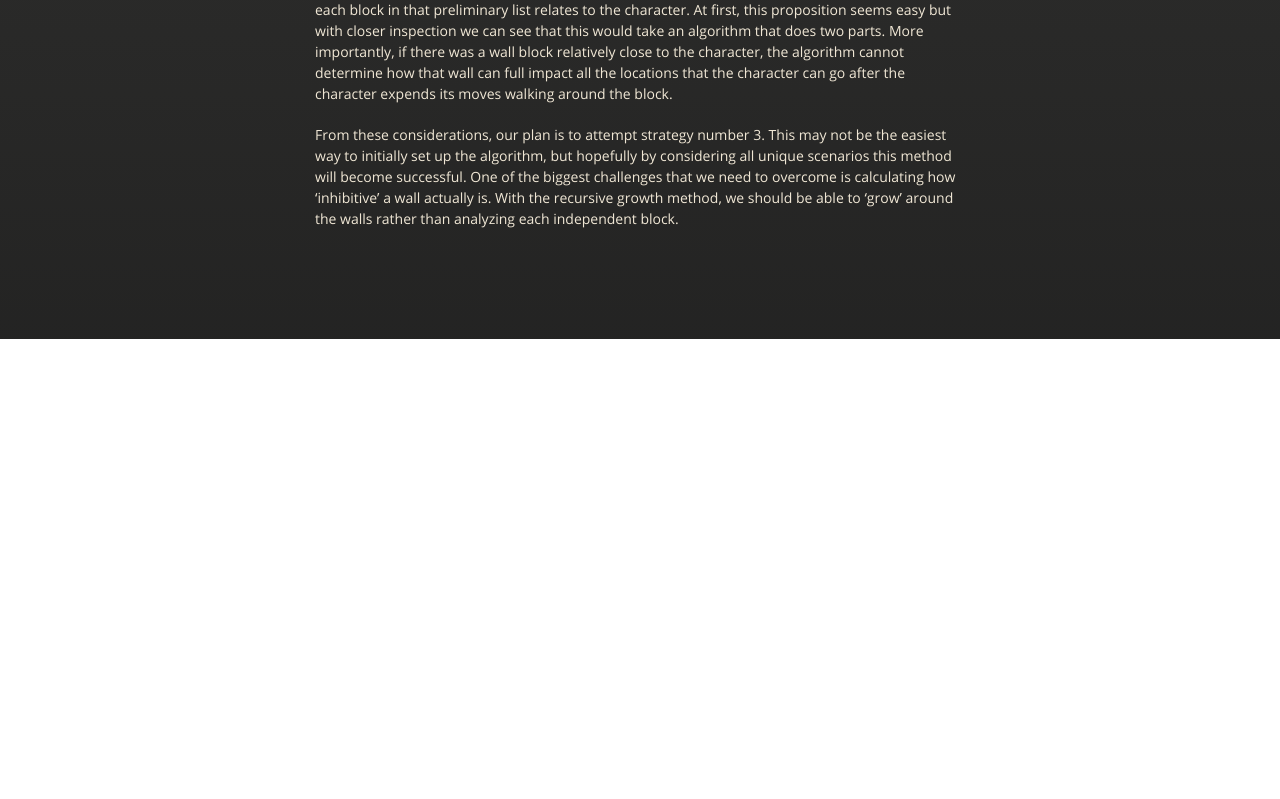
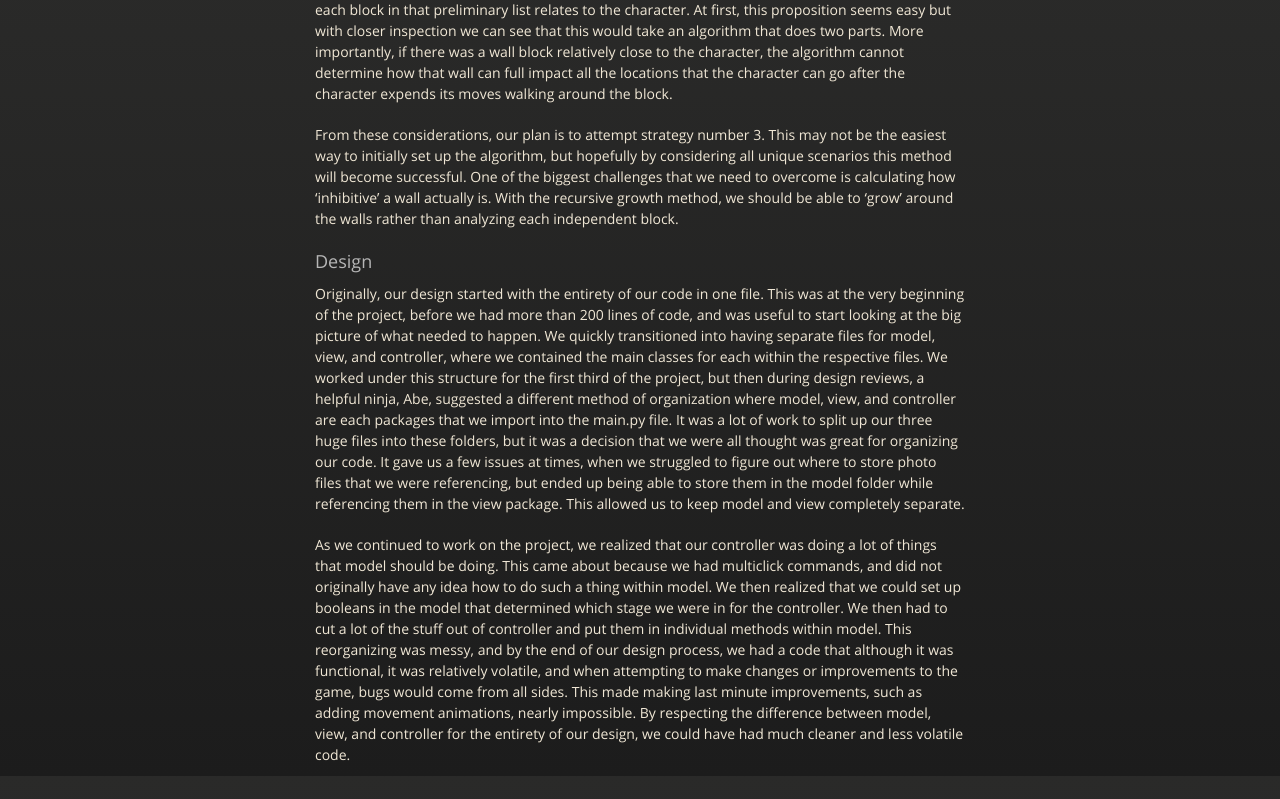
Before and after one commit to CharlieMouton/FE_Final_Project, a plain HTML site: page index.html in a window 1280 px wide. Shown: the part 2424-3223 px from the top of the page. Before the commit the page ends 2763 px from the top, so only its background shows below. Drawn offline with nearby package versions, Linux system fonts and the light colour scheme.

Commit message:
Create gh-pages branch via GitHub

```diff
--- a/index.html
+++ b/index.html
@@ -86,6 +86,13 @@ We can create a recursive function that branches out from the character’s orig
 We can implement Plan 1 and 2 together to remove scanned blocks that the player cannot move to: Alternatively we can generate all the moves that the character can reach first and then analyze how each block in that preliminary list relates to the character. At first, this proposition seems easy but with closer inspection we can see that this would take an algorithm that does two parts. More importantly, if there was a wall block relatively close to the character, the algorithm cannot determine how that wall can full impact all the locations that the character can go after the character expends its moves walking around the block.</p>
 
 <p>From these considerations, our plan is to attempt strategy number 3. This may not be the easiest way to initially set up the algorithm, but hopefully by considering all unique scenarios this method will become successful. One of the biggest challenges that we need to overcome is calculating how ‘inhibitive’ a wall actually is. With the recursive growth method, we should be able to ‘grow’ around the walls rather than analyzing each independent block.</p>
+
+<h3>
+<a name="design" class="anchor" href="#design"><span class="octicon octicon-link"></span></a>Design</h3>
+
+<p>Originally, our design started with the entirety of our code in one file. This was at the very beginning of the project, before we had more than 200 lines of code, and was useful to start looking at the big picture of what needed to happen. We quickly transitioned into having separate files for model, view, and controller, where we contained the main classes for each within the respective files. We worked under this structure for the first third of the project, but then during design reviews, a helpful ninja, Abe, suggested a different method of organization where model, view, and controller are each packages that we import into the main.py file. It was a lot of work to split up our three huge files into these folders, but it was a decision that we were all thought was great for organizing our code. It gave us a few issues at times, when we struggled to figure out where to store photo files that we were referencing, but ended up being able to store them in the model folder while referencing them in the view package. This allowed us to keep model and view completely separate.</p>
+
+<p>As we continued to work on the project, we realized that our controller was doing a lot of things that model should be doing. This came about because we had multiclick commands, and did not originally have any idea how to do such a thing within model. We then realized that we could set up booleans in the model that determined which stage we were in for the controller. We then had to cut a lot of the stuff out of controller and put them in individual methods within model. This reorganizing was messy, and by the end of our design process, we had a code that although it was functional, it was relatively volatile, and when attempting to make changes or improvements to the game, bugs would come from all sides. This made making last minute improvements, such as adding movement animations, nearly impossible. By respecting the difference between model, view, and controller for the entirety of our design, we could have had much cleaner and less volatile code. </p>
       </section>
 
     </div>
```
Also changed, not shown: params.json (+1 -1 lines).
